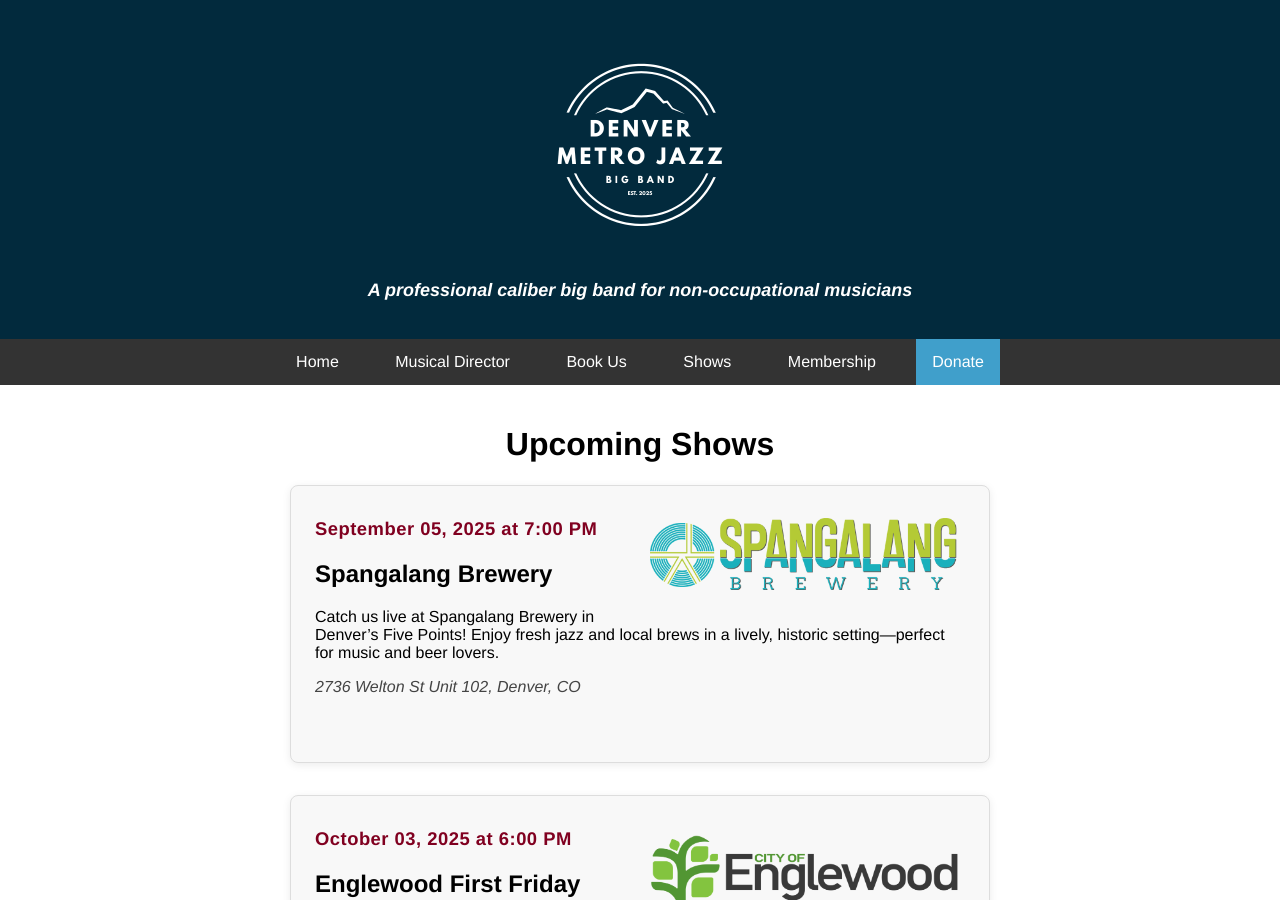
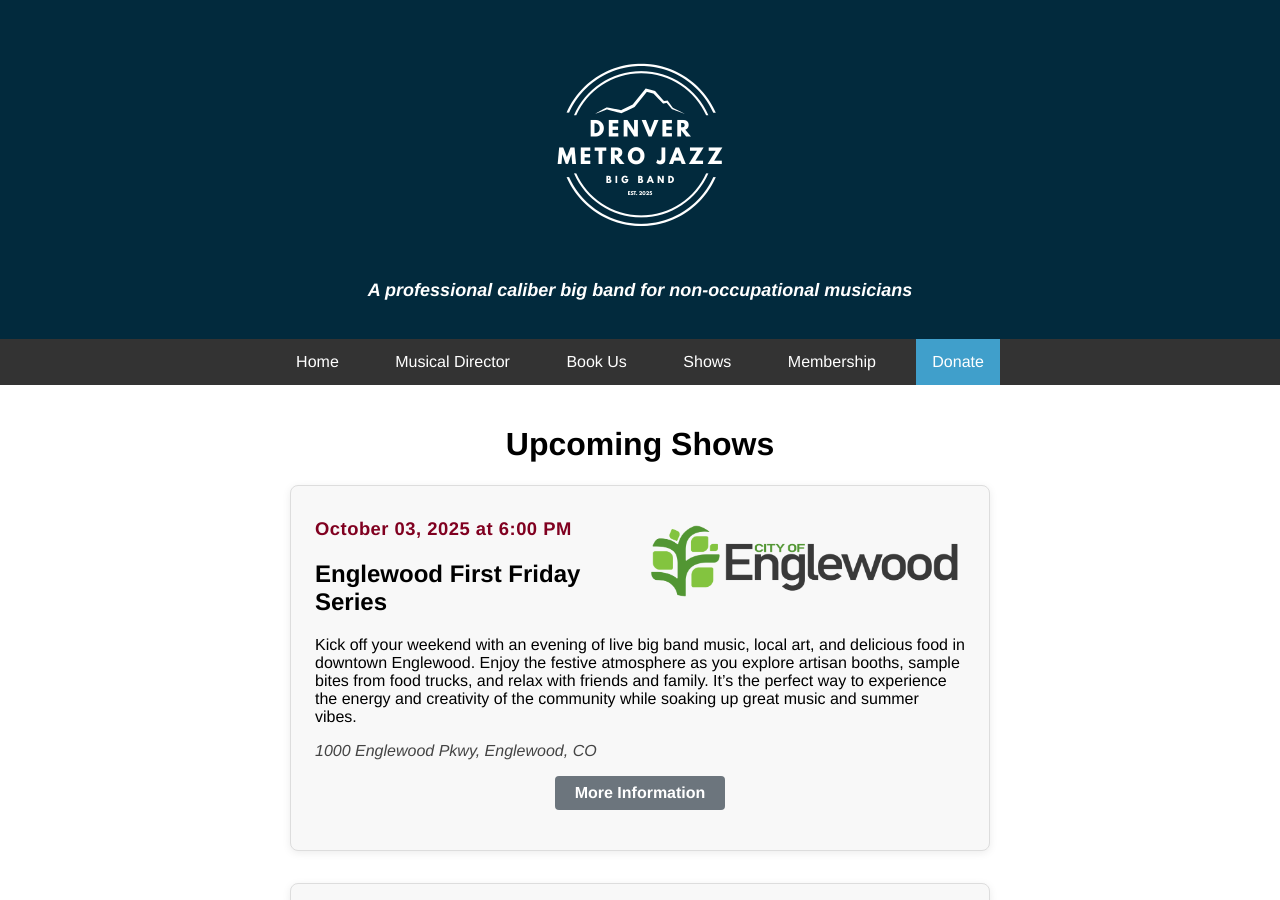
Before and after one commit to iking96/denvermetrojazz.io, a Jekyll site: the page built from shows.html, in a window 1280 px wide and 900 px high. Built offline with Jekyll 4.4.1, drawn with Linux system fonts in a browser that asks for light colours.

Commit message:
pics and remove spang

```diff
--- a/_data/shows.yml
+++ b/_data/shows.yml
@@ -5,12 +5,6 @@
   address: 1080 14th Street, Denver, CO
   image: /assets/images/dazzle_logo.png
   ticket_url: https://www.handstamp.com/e/denver-metro-jazz-big-band-xhjpbdni
-- title: Spangalang Brewery
-  description: Catch us live at Spangalang Brewery in Denver’s Five Points! Enjoy fresh jazz and local brews in a lively, historic setting—perfect for music and beer lovers.
-  date: 2025-09-05
-  time: 7:00 PM
-  address: 2736 Welton St Unit 102, Denver, CO
-  image: /assets/images/spangalang_logo.png
 - title: Englewood First Friday Series
   description: Kick off your weekend with an evening of live big band music, local art, and delicious food in downtown Englewood. Enjoy the festive atmosphere as you explore artisan booths, sample bites from food trucks, and relax with friends and family. It’s the perfect way to experience the energy and creativity of the community while soaking up great music and summer vibes.
   date: 2025-10-03
--- a/book_us.html
+++ b/book_us.html
@@ -5,7 +5,7 @@
 <div class="main-content">
   <h1 class="centered">Book Us At Your Event</h1>
 
-  <img src="assets/images/conducting.jpg" class="conducting-img" alt="Conducting">
+  <img src="assets/images/full_band_cjw.jpg" class="conducting-img" alt="Conducting">
 
   <p>
     Denver Metro Jazz is an 18-piece non profit big band dedicated to making live jazz music
```
Also changed, not shown: assets/images/spangalang_logo.png (deleted), 1 other file.
